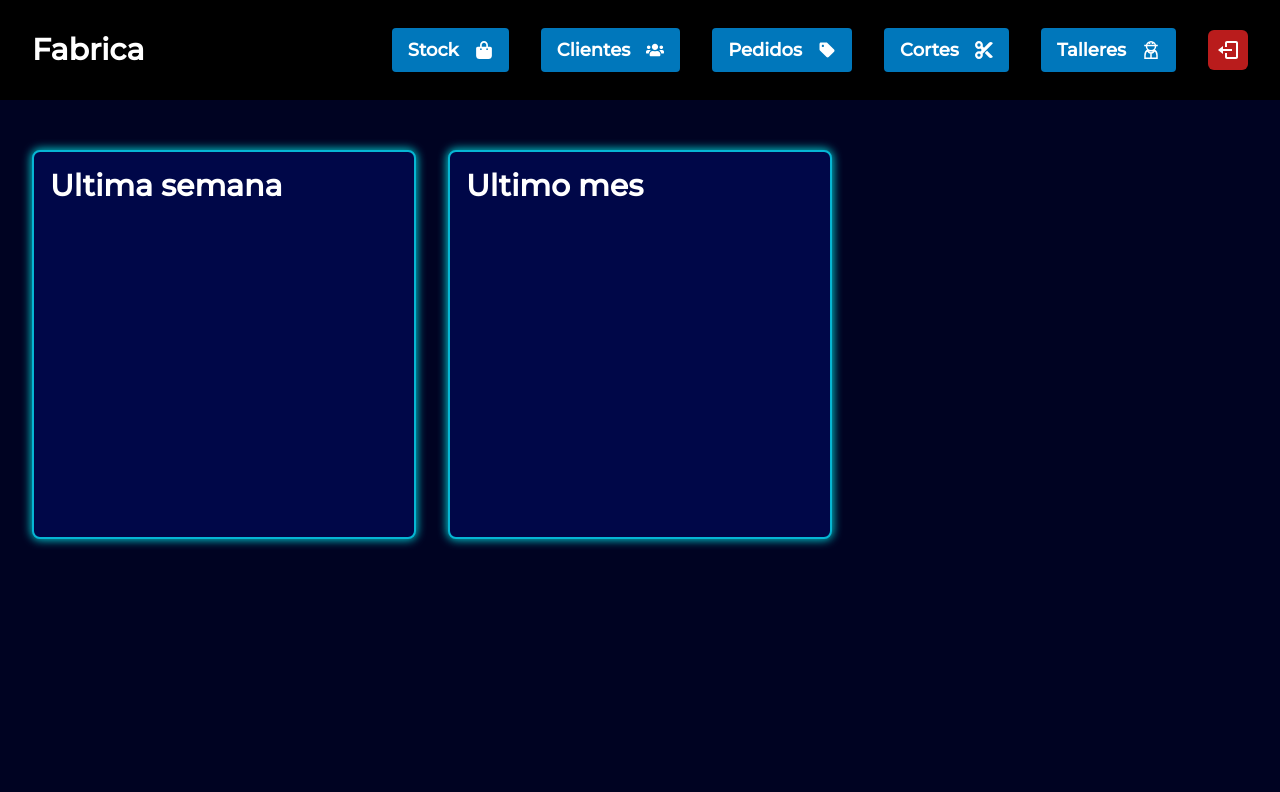
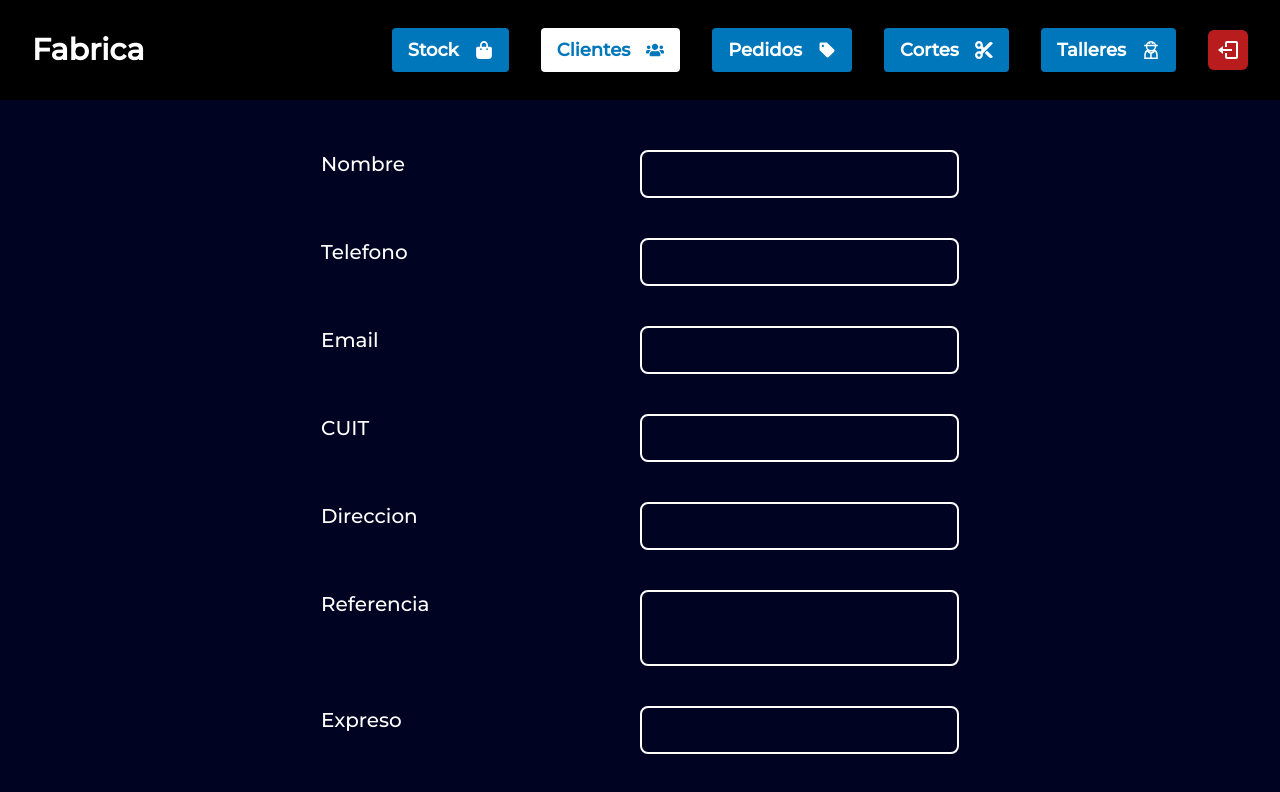
Before and after one commit to ezequielcanan/factory-react, a React (Vite) app: page /#/clients/new in a window 1280 px wide. Shown: the top 792 px of the page. Built offline with nearby package versions, Linux system fonts and the light colour scheme; no server answers; sample sign-in values are in the browser's storage.

Commit message:
Workshops section

```diff
--- a/src/components/ClientForm.jsx
+++ b/src/components/ClientForm.jsx
@@ -6,22 +6,29 @@ const ClientForm = ({register, onSubmit, client, error, newClient = true}) => {
   return (
     <form className={`grid grid-cols-2 items-start gap-y-10`} onSubmit={onSubmit}>
       <Label>Nombre</Label>
-      <Input register={register("name", { required: true })} defaultValue={client?.name || ""} className={"!py-2 "} />
+      <Input register={register("name")} defaultValue={client?.name || ""} className={"!py-2 "} />
 
       <Label>Telefono</Label>
-      <Input register={register("phone", { required: true })} defaultValue={client?.phone || ""} className={"!py-2 "} />
+      <Input register={register("phone")} defaultValue={client?.phone || ""} className={"!py-2 "} />
 
       <Label>Email</Label>
-      <Input register={register("email", { required: true })} defaultValue={client?.email || ""} className={"!py-2 "} />
+      <Input register={register("email")} defaultValue={client?.email || ""} className={"!py-2 "} />
 
       <Label>CUIT</Label>
-      <Input register={register("cuit", { required: true })} defaultValue={client?.cuit || ""} className={"!py-2 "} />
+      <Input register={register("cuit")} defaultValue={client?.cuit || ""} className={"!py-2 "} />
 
       <Label>Direccion</Label>
-      <Input register={register("address", { required: true })} defaultValue={client?.address || ""} className={"!py-2 "} />
+      <Input register={register("address")} defaultValue={client?.address || ""} className={"!py-2 "} />
 
       <Label>Referencia</Label>
-      <Input register={register("detail", { required: true })} defaultValue={client?.detail || ""} className={"!py-2 w-full resize-none !text-lg"} textarea/>
+      <Input register={register("detail")} defaultValue={client?.detail || ""} className={"!py-2 w-full resize-none !text-lg"} textarea/>
+
+      <Label>Expreso</Label>
+      <Input register={register("expreso")} defaultValue={client?.expreso || ""} className={"!py-2 "} />
+
+      <Label>Direccion de expreso</Label>
+      <Input register={register("expresoAddress")} defaultValue={client?.expresoAddress || ""} className={"!py-2 "} />
+
       {error && <p className="text-red-600">Un campo esta mal ingresado</p>}
       <Button className={"col-span-2"} type="submit">{newClient ? "Agregar" : "Editar"}</Button>
     </form>
--- /dev/null
+++ b/src/components/WorkshopCard.jsx
@@ -0,0 +1,15 @@
+import { motion } from "framer-motion"
+import { useNavigate } from "react-router-dom"
+
+const WorkshopCard = ({workshop, onClickWorkshop}) => {
+  const navigate = useNavigate()
+  return (
+    <motion.div onClick={() => (onClickWorkshop ? onClickWorkshop(client) : navigate(`/workshops/${workshop?._id}`))} initial={{opacity: 0}} transition={{duration: 0.5}} animate={{opacity: 1}} className="flex flex-col items-center duration-300 hover:bg-primary justify-center text-white rounded-lg bg-secondary justify-items-center overflow-hidden py-8">
+      <h3 className="font-bold text-2xl text-center mb-4 sm:mb-0">{workshop.name}</h3>
+      <p className="text-lg px-8">{workshop.phone}</p>
+      <p className="text-lg px-8">{workshop.address}</p>
+    </motion.div>
+  )
+}
+
+export default WorkshopCard
--- /dev/null
+++ b/src/components/WorkshopForm.jsx
@@ -0,0 +1,23 @@
+import Label from "./Label"
+import Button from "./Button"
+import Input from "./Input"
+
+const WorkshopForm = ({ register, onSubmit, error, workshop, newWorkshop = true }) => {
+  return (
+    <form className={`grid grid-cols-2 items-start gap-y-10`} onSubmit={onSubmit}>
+      <Label>Nombre</Label>
+      <Input register={register("name")} defaultValue={workshop?.name} className={"!py-2 "} />
+
+      <Label>Numero</Label>
+      <Input register={register("phone")} defaultValue={workshop?.phone} className={"!py-2 "} />
+
+      <Label>Direccion</Label>
+      <Input register={register("address")} defaultValue={workshop?.address} className={"!py-2 "} />
+
+      {error && <p className="text-red-600">Un campo esta mal ingresado</p>}
+      <Button className={"col-span-2"} type="submit">Agregar</Button>
+    </form>
+  )
+}
+
+export default WorkshopForm
--- a/src/containers/WorkshopsContainer.jsx
+++ b/src/containers/WorkshopsContainer.jsx
@@ -3,20 +3,21 @@ import { Oval } from "react-loader-spinner"
 import ItemsContainer from "./ItemsContainer"
 import customAxios from "../config/axios.config"
 import ClientCard from "../components/ClientCard"
+import WorkshopCard from "../components/WorkshopCard"
 
 const WorkshopsContainer = ({ containerClassName, onClickClient }) => {
   const [workshops, setWorkshops] = useState(null)
 
   useEffect(() => {
     customAxios.get("/workshops").then(res => {
-      setClients(res?.data)
+      setWorkshops(res?.data)
     }).catch(e => setWorkshops([]))
   }, [])
 
   return (
     <ItemsContainer className={`${containerClassName}`}>
-      {(workshops) ? workshops?.length ? workshops.map((client) => {
-        return <ClientCard />
+      {(workshops) ? workshops?.length ? workshops.map((workshop) => {
+        return <WorkshopCard workshop={workshop}/>
       }) : (
         <p className="text-white text-4xl col-span-5 text-center my-16">No hay talleres</p>
       ) : (
--- /dev/null
+++ b/src/pages/EditWorkshop.jsx
@@ -0,0 +1,37 @@
+import { useEffect, useState } from "react"
+import { useForm } from "react-hook-form"
+import { useNavigate, useParams } from "react-router-dom"
+import customAxios from "../config/axios.config"
+import Main from "../containers/Main"
+import { Oval } from "react-loader-spinner"
+import WorkshopForm from "../components/WorkshopForm"
+
+const EditWorkshop = () => {
+  const [workshop, setWorkshop] = useState(null)
+  const {register, handleSubmit} = useForm()
+  const navigate = useNavigate()
+  const {wid} = useParams()
+
+  useEffect(() => {
+    customAxios.get(`/workshops/${wid}`).then(res => {
+      setWorkshop(res?.data)
+    })
+  }, [])
+
+  const onSubmit = handleSubmit(async data => {
+    const result = await customAxios.put(`/workshops/${wid}`, data)
+    navigate("/workshops")
+  })
+
+  return (
+    <Main className={"flex items-center justify-center"}>
+      {workshop ? (
+        <WorkshopForm newWorkshop={false} register={register} onSubmit={onSubmit} workshop={workshop}/>
+      ) : (
+        <Oval/>
+      )}
+    </Main>
+  )
+}
+
+export default EditWorkshop
--- a/src/pages/NewOrder.jsx
+++ b/src/pages/NewOrder.jsx
@@ -13,9 +13,12 @@ import { uploadFile } from "../utils/utils"
 import moment from "moment"
 import { useNavigate } from "react-router-dom"
 import { useForm } from "react-hook-form"
+import SelectInput from "../components/SelectInput"
 
 const NewOrder = () => {
   const [client, setClient] = useState(null)
+  const societies = [{ value: "Arcan" }, { value: "Cattown" }]
+  const [society, setSociety] = useState(societies[0])
   const [selectClients, setSelectClients] = useState(true)
   const [articles, setArticles] = useState([])
   const [customArticles, setCustomArticles] = useState([])
@@ -127,7 +130,8 @@ const NewOrder = () => {
         date: moment(),
         finished: false,
         hasToBeCut: false,
-        extraInfo: data?.extraInfo
+        extraInfo: data?.extraInfo,
+        society: society?.value
       }
 
       let count = 0
@@ -172,6 +176,9 @@ const NewOrder = () => {
               <div className="grid grid-cols-2 justify-start gap-8 gap-x-10 items-start sm:p-8">
                 <div className="grid grid-cols-1 lg:grid-cols-2 justify-start content-start gap-8 items-center col-span-2">
                   <div className="grid grid-cols-1 sm:grid-cols-2 justify-start content-start gap-8 items-center self-start">
+                    <Label>Negocio</Label>
+                    <SelectInput selectedOption={society} setSelectedOption={setSociety} options={societies} className={"!py-2"} />
+
                     <Label>Fecha de entrega</Label>
                     <Input type="date" register={register("date", { required: true })} className={"w-full"} containerClassName={"sm:justify-self-end"} />
 
@@ -219,6 +226,8 @@ const NewOrder = () => {
                     <h4 className={"text-xl sm:text-3xl font-semibold"}>Cliente: {client?.name}</h4>
                     <p className="text-xl">Direccion: {client?.address}</p>
                     <p className="text-xl">Instrucciones de entrega: {client?.detail}</p>
+                    <p className="text-xl">Expreso: {client?.expreso}</p>
+                    <p className="text-xl">Direccion de expreso: {client?.expresoAddress}</p>
                     <p className="text-xl">Fecha de entrega: {moment(getValues("date")).format("DD-MM-YYYY")}</p>
                   </> : (
                     <h4 className="text-3xl font-semibold text-red-600">Faltan datos iniciales</h4>
--- /dev/null
+++ b/src/pages/NewWorkshop.jsx
@@ -0,0 +1,28 @@
+import Main from "../containers/Main"
+import { useForm } from "react-hook-form"
+import { useState } from "react"
+import WorkshopForm from "../components/WorkshopForm"
+import { useNavigate } from "react-router-dom"
+import customAxios from "../config/axios.config"
+
+const NewWorkshop = () => {
+  const {register, handleSubmit} = useForm()
+  const [error, setError] = useState(false)
+  const navigate = useNavigate()
+
+  const onSubmit = handleSubmit(async data => {
+    try {
+      const result = await customAxios.post("/workshops", data)
+      navigate("/workshops")
+    } catch (e) {
+      setError(true)
+    }
+  })
+  return (
+    <Main className={"flex items-center justify-center"}>
+      <WorkshopForm register={register} onSubmit={onSubmit} error={error}/>
+    </Main>
+  )
+}
+
+export default NewWorkshop
--- a/src/pages/Order.jsx
+++ b/src/pages/Order.jsx
@@ -62,6 +62,8 @@ const Order = () => {
               <p className="text-xl">Cuit: {order?.client?.cuit}</p>
               <p className="text-xl">Direccion: {order?.client?.address}</p>
               <p className="text-xl">Referencia: {order?.client?.detail}</p>
+              <p className="text-xl">Expreso: {order?.client?.expreso}</p>
+              <p className="text-xl">Direccion de expreso: {order?.client?.expresoAddress}</p>
             </div>
             <p className="text-xl max-w-full text-wrap">Informacion extra / Anotaciones: {order?.extraInfo}</p>
             <div className="grid gap-8 max-w-full">
--- a/src/pages/Orders.jsx
+++ b/src/pages/Orders.jsx
@@ -7,29 +7,37 @@ import { useEffect, useState } from "react"
 import customAxios from "../config/axios.config"
 import OrderCard from "../components/OrderCard"
 import moment from "moment"
+import SelectInput from "../components/SelectInput"
 
 const Orders = () => {
+  const societies = [{ value: "Arcan" }, { value: "Cattown" }]
   const [orders, setOrders] = useState(null)
+  const [society, setSociety] = useState(societies[0])
 
   useEffect(() => {
-    customAxios.get("/orders").then(res => {
-      setOrders(res.data?.map(order => {
-        return {...order, remainingDays: moment(order?.deliveryDate).diff(moment(), "days")}
-      }))
-    })
-  }, [])
+    if (society) {
+      customAxios.get(`/orders?society=${society?.value}`).then(res => {
+        setOrders(res.data?.map(order => {
+          return { ...order, remainingDays: moment(order?.deliveryDate).diff(moment(), "days") }
+        }))
+      })
+    }
+  }, [society])
 
 
   return (
     <Main className={"grid gap-6 gap-y-16 items-start content-start"}>
       <section className="grid items-center justify-center gap-8 md:items-start md:grid-cols-2 md:justify-between">
-        <Title text={"Pedidos"} className={"text-center md:text-start"}/>
+        <div className="grid md:grid-cols-2 items-center">
+          <Title text={"Pedidos"} className={"text-center md:text-start"} />
+          <SelectInput selectedOption={society} setSelectedOption={setSociety} options={societies} className={"!py-2"} />
+        </div>
         <Link to={"/orders/new"} className="justify-self-end"><Button className={"text-xl font-bold px-4 flex gap-x-4 items-center"}>Nuevo Pedido <FaCartPlus /></Button></Link>
       </section>
       <section className="grid md:grid-cols-2 lg:grid-cols-3 xl:grid-cols-4 gap-6 auto-rows-auto">
         {orders?.length ? (
           orders.map(o => {
-            return <OrderCard key={o?._id} order={o}/>
+            return <OrderCard key={o?._id} order={o} />
           })
         ) : (
           <p className="text-white text-2xl">No hay pedidos</p>
--- a/src/router/Router.jsx
+++ b/src/router/Router.jsx
@@ -1,4 +1,4 @@
-import { BrowserRouter, Routes, Route, Navigate } from "react-router-dom"
+import { HashRouter, Routes, Route, Navigate } from "react-router-dom"
 import { useContext } from "react"
 import { UserContext } from "../context/UserContext"
 import Login from "../pages/Login"
@@ -17,12 +17,14 @@ import Order from "../pages/Order"
 import Cuts from "../pages/Cuts"
 import Cut from "../pages/Cut"
 import Workshops from "../pages/Workshops"
+import NewWorkshop from "../pages/NewWorkshop"
+import EditWorkshop from "../pages/EditWorkshop"
 
 
 const Router = () => {
   const {getUser, setUser} = useContext(UserContext)
   return (
-    <BrowserRouter>
+    <HashRouter>
       {getUser() && (
         <Navbar/>
       )}
@@ -45,13 +47,15 @@ const Router = () => {
             <Route path="/orders" element={<Orders/>}/>
             <Route path="/orders/:oid" element={<Order/>}/>
             <Route path="/orders/new" element={<NewOrder/>}/>
-            <Route path="/workshops" element={<Workshops/>}/>
             <Route path="/cuts" element={<Cuts/>}/>
             <Route path="/cuts/:cid" element={<Cut/>}/>
+            <Route path="/workshops" element={<Workshops/>}/>
+            <Route path="/workshops/new" element={<NewWorkshop/>}/>
+            <Route path="/workshops/:wid" element={<EditWorkshop/>}/>
           </>
         )}
       </Routes>
-    </BrowserRouter>
+    </HashRouter>
   )
 }
 
```
